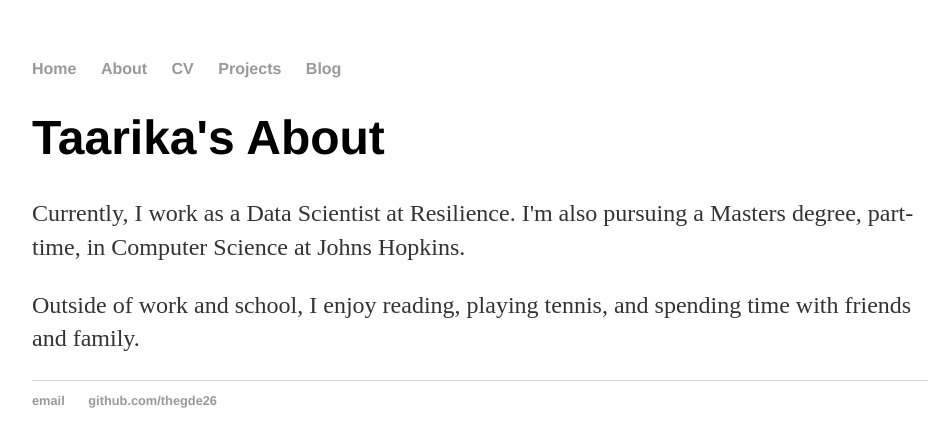
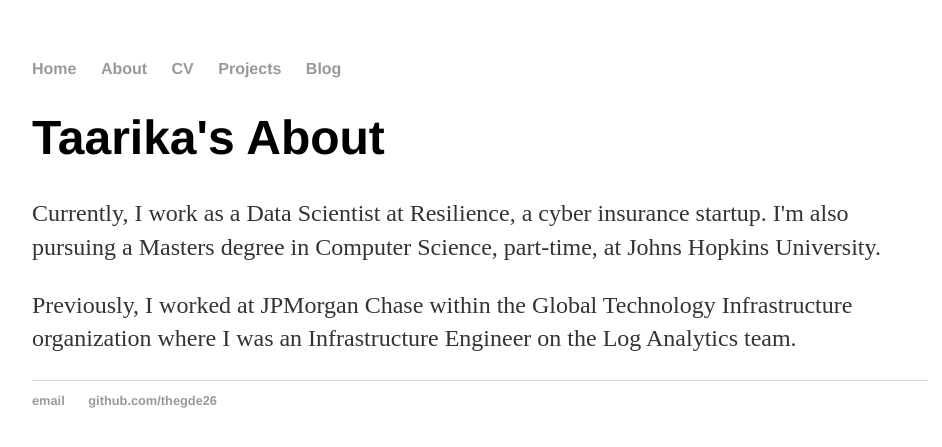
Before and after one commit to thegde26/thegde26.github.io, a Jekyll site: the page built from about/index.html, in a window 1280 px wide. Shown: the top 447 px of the page, without its empty margins (160-1102 px from the left). Built offline with Jekyll 4.4.1, drawn with Linux system fonts in a browser that asks for light colours.

Commit message:
Update index.html

```diff
--- a/about/index.html
+++ b/about/index.html
@@ -3,5 +3,5 @@
 title: Taarika's About
 ---
 <h1>{{ page.title }}</h1>
-<p>Currently, I work as a Data Scientist at Resilience. I'm also pursuing a Masters degree, part-time, in Computer Science at Johns Hopkins.</p>
-<p>Outside of work and school, I enjoy reading, playing tennis, and spending time with friends and family.</p>
+<p>Currently, I work as a Data Scientist at Resilience, a cyber insurance startup. I'm also pursuing a Masters degree in Computer Science, part-time, at Johns Hopkins University.</p>
+<p>Previously, I worked at JPMorgan Chase within the Global Technology Infrastructure organization where I was an Infrastructure Engineer on the Log Analytics team.</p>
```
